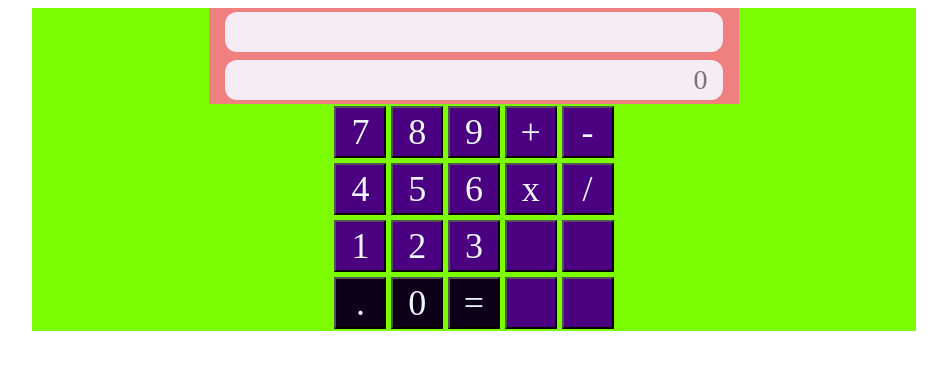
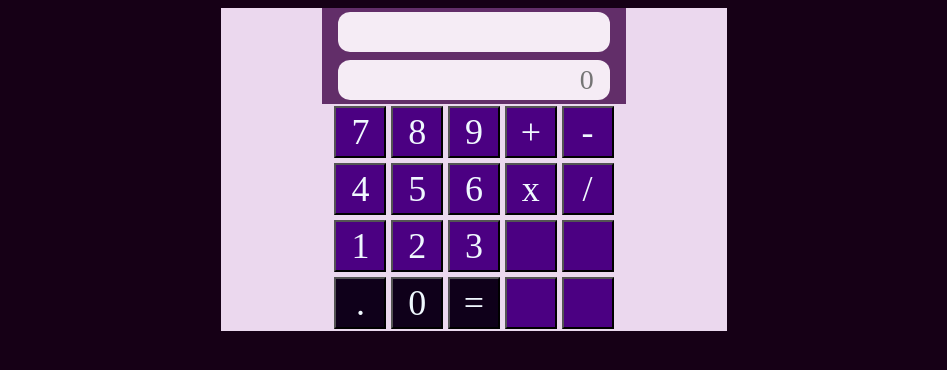
Before and after one commit to snigdho611/js-calculator, a plain HTML site: page index.html in a window 1280 px wide. Shown: the whole page, without its empty margins (166-1113 px from the left). Drawn offline with Linux system fonts and the light colour scheme.

Commit message:
changed folder structure

```diff
--- a/view/index.html
+++ b/index.html
@@ -4,7 +4,7 @@
     <meta charset="UTF-8">
     <meta http-equiv="X-UA-Compatible" content="IE=edge">
     <meta name="viewport" content="width=device-width, initial-scale=1.0">
-    <link rel="stylesheet" href="../resources/styles.css">
+    <link rel="stylesheet" href="./resources/styles.css">
     <title>Calculator</title>
 </head>
 <body>
@@ -44,6 +44,6 @@
             <button class="btn-1"></button>
         </div>
     </div>
-    <script src="../resources/script.js"></script>
+    <script src="./resources/script.js"></script>
 </body>
 </html>
--- a/resources/styles.css
+++ b/resources/styles.css
@@ -1,6 +1,11 @@
 *
 {
     font-family: serif;
+}
+
+body
+{
+    background-color: rgb(22, 0, 22);
 }
 
 .calc-body
@@ -10,8 +15,8 @@
     /* align-self: center; */
     justify-self: center;
     margin: 0 auto;
-    width: 70%;
-    background-color: lawngreen;
+    width: 40%;
+    background-color: rgb(235, 216, 238);
 }
 
 #calc-display, .calc-row
@@ -25,7 +30,10 @@
 {
     display:flex;
     flex-direction: column;
-    background-color: lightcoral;
+    background-color: rgb(98, 46, 105);
+    align-content: center;
+    width: 60%;
+
 }
 
 #inputBox, #outputBox
```
